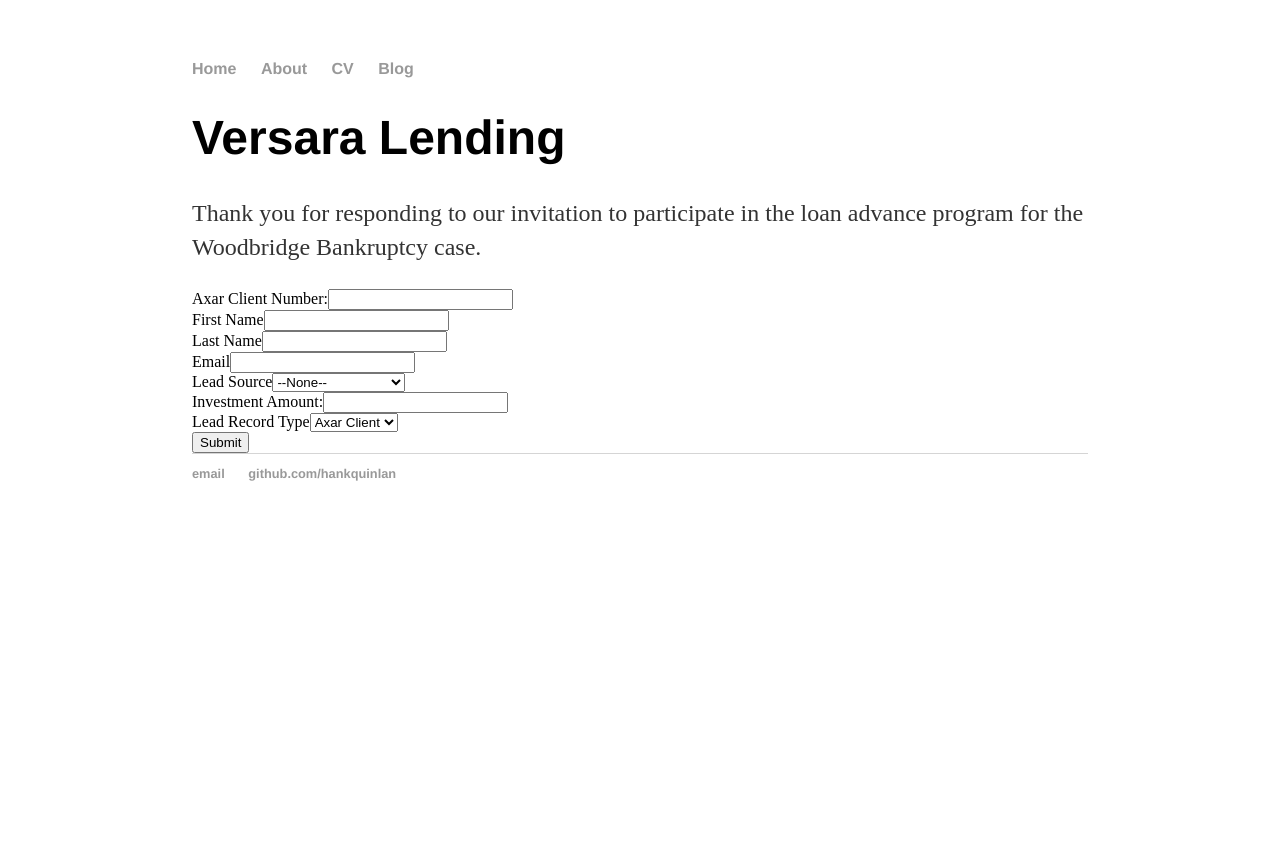
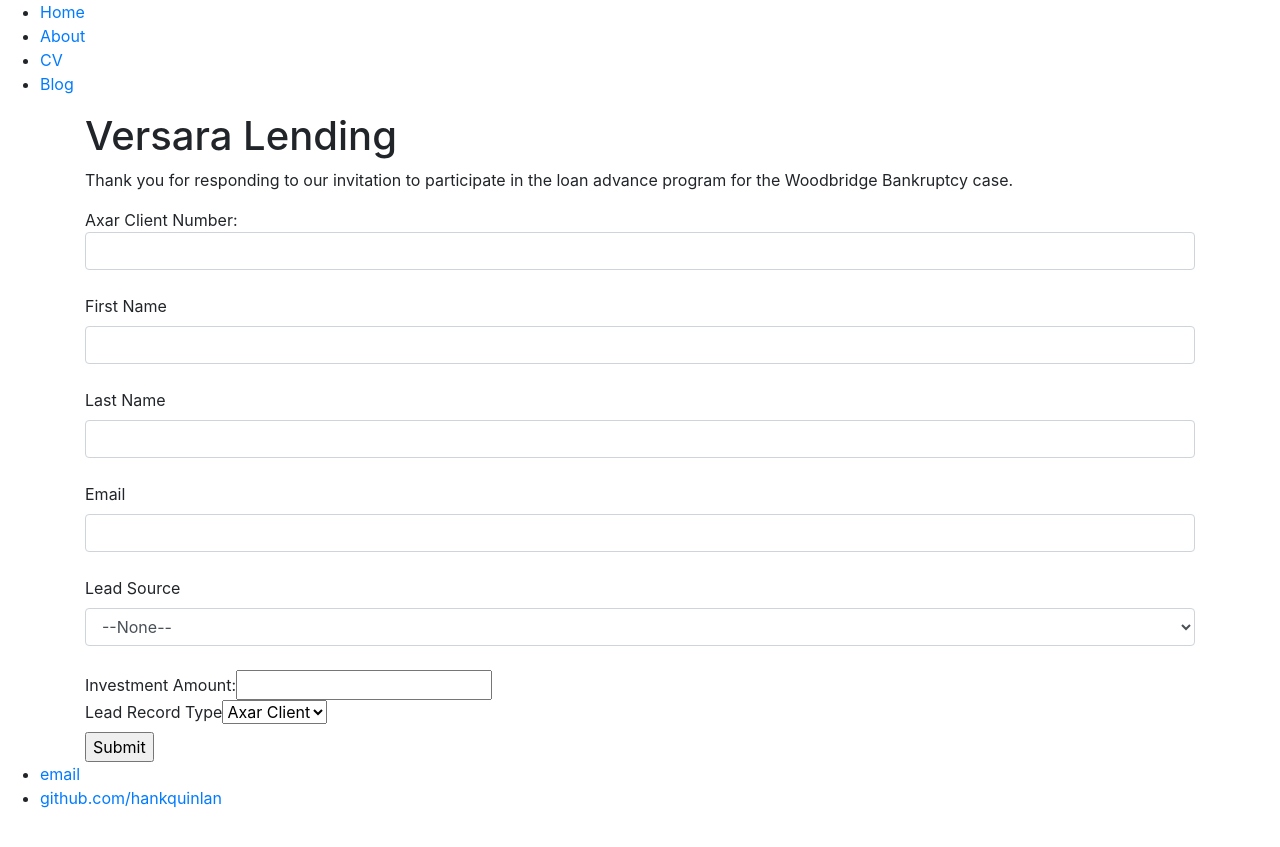
Before and after one commit to caseysung/caseysung.github.io, a Jekyll site: the page built from index.html, in a window 1280 px wide. Shown: the top 847 px of the page. Built offline with Jekyll 4.4.1, drawn with Linux system fonts in a browser that asks for light colours.

Commit message:
Update default.html

```diff
--- a/_layouts/default.html
+++ b/_layouts/default.html
@@ -2,8 +2,10 @@
 	<html>
 		<head>
 			<title>{{ page.title }}</title>
-			<!-- link to main stylesheet -->
-			<link rel="stylesheet" type="text/css" href="/main.css">
+			<!-- link to bootstrap -->
+			<link rel="stylesheet" href="https://stackpath.bootstrapcdn.com/bootstrap/4.1.1/css/bootstrap.min.css" integrity="sha384-WskhaSGFgHYWDcbwN70/dfYBj47jz9qbsMId/iRN3ewGhXQFZCSftd1LZCfmhktB" crossorigin="anonymous">
+    			<script src="https://stackpath.bootstrapcdn.com/bootstrap/4.1.1/js/bootstrap.min.js" integrity="sha384-smHYKdLADwkXOn1EmN1qk/HfnUcbVRZyYmZ4qpPea6sjB/pTJ0euyQp0Mk8ck+5T" crossorigin="anonymous"></script>			<META HTTP-EQUIV="Content-type" CONTENT="text/html; charset=UTF-8">
+
 		</head>
 		<body>
 			<nav>
```
